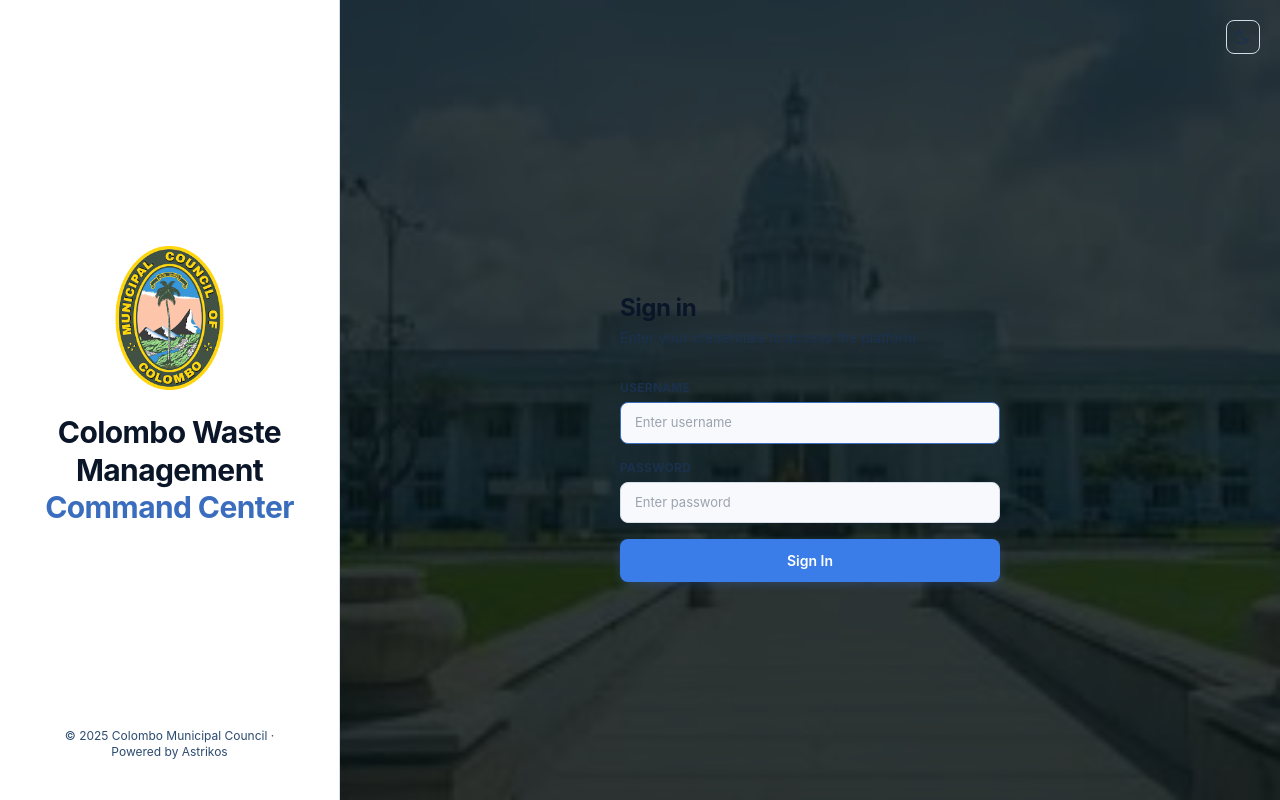
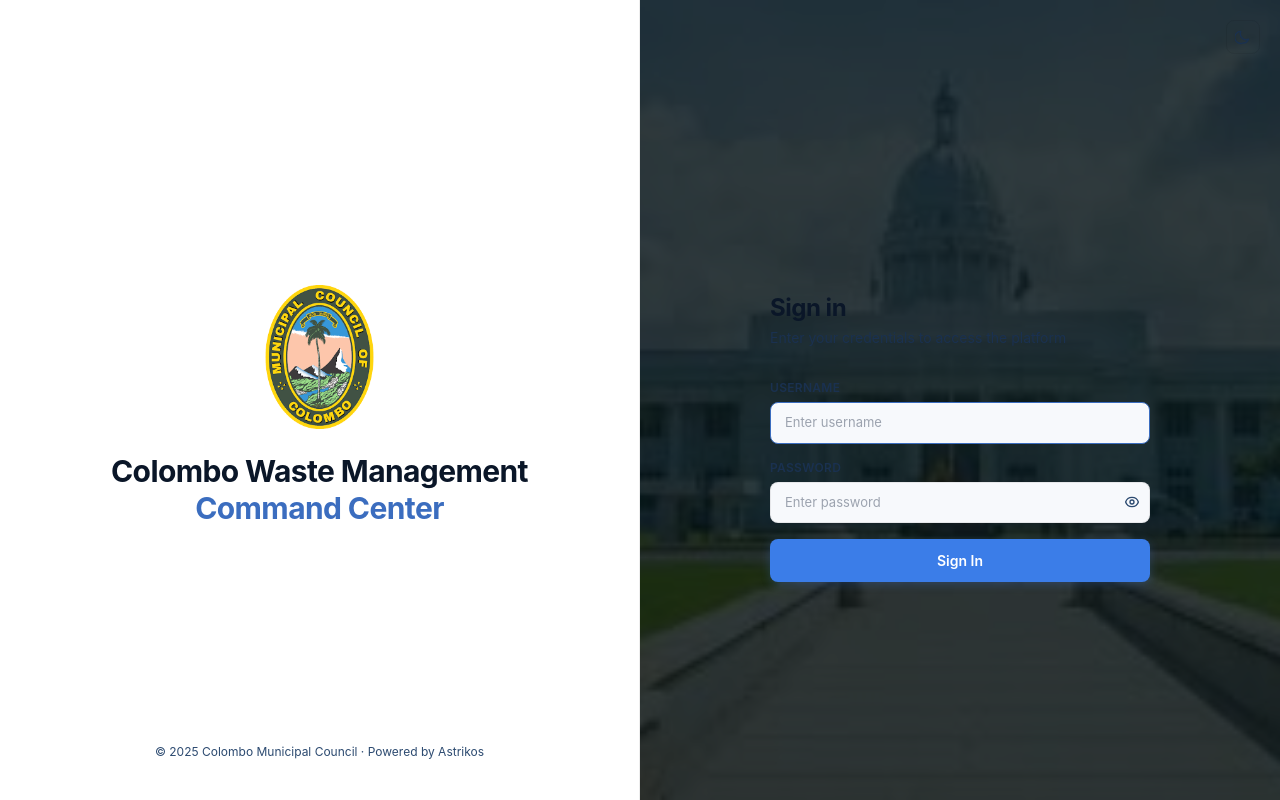
Before and after one commit to productastrikos/SWM_COLOMBO, a React (Create React App) app in the folder client/: page / in a window 1280 px wide. Built offline with nearby package versions, Linux system fonts and the light colour scheme; no server answers.

Commit message:
modified:   client/src/components/KPICard.js

```diff
--- a/client/src/components/Layout.js
+++ b/client/src/components/Layout.js
@@ -241,11 +241,11 @@ export default function Layout({ children, user, onLogout, theme = 'dark', onThe
   const pageTitle            = PAGE_TITLES[location.pathname] || 'Dashboard';
 
   return (
-    <div className={`theme-${theme} h-screen w-screen flex overflow-hidden bg-cwm-dark`}>
+    <div className={`theme-${theme} h-screen w-screen flex overflow-hidden bg-cwm-darker`}>
 
       {/* ── SIDEBAR ──────────────────────────────────────────── */}
       <aside
-        className="flex flex-col shrink-0 overflow-hidden transition-all duration-200 bg-cwm-darker border-r border-cwm-border"
+        className="flex flex-col shrink-0 overflow-hidden transition-all duration-200 bg-cwm-dark border-r border-cwm-border"
         style={{ width: sidebarOpen ? 'var(--cwm-sidebar-w, 244px)' : '60px' }}
       >
         {/* Logo row */}
@@ -343,7 +343,7 @@ export default function Layout({ children, user, onLogout, theme = 'dark', onThe
         {/* ── TOPBAR ──────────────────────────────────────────── */}
         <header
           className="shrink-0 flex items-center gap-3 px-4 border-b border-cwm-border"
-          style={{ height: 'var(--cwm-header-h, 62px)', background: 'var(--cwm-surface)' }}
+          style={{ height: 'var(--cwm-header-h, 62px)', background: 'var(--cwm-chrome-bg)' }}
         >
           {/* Sidebar toggle */}
           <button
--- a/client/src/components/ZoneFilterBar.js
+++ b/client/src/components/ZoneFilterBar.js
@@ -22,9 +22,9 @@ export default function ZoneFilterBar({ value, onChange, className = '' }) {
             onClick={() => onChange(z.id)}
             className="px-2.5 py-1 rounded-md text-[11px] font-semibold border transition-all"
             style={{
-              background:  active ? 'var(--cwm-accent-bg)'     : 'transparent',
-              borderColor: active ? 'var(--cwm-accent-border)'  : 'var(--cwm-border)',
-              color:       active ? 'var(--cwm-accent)'         : 'var(--cwm-text-faint)',
+              background:  active ? 'rgba(59, 125, 232, 0.15)' : 'transparent',
+              borderColor: active ? 'rgba(59, 125, 232, 0.45)' : 'var(--cwm-border)',
+              color:       active ? '#3b7de8'                   : 'var(--cwm-text-faint)',
             }}
           >
             {z.label}
--- a/client/src/index.css
+++ b/client/src/index.css
@@ -10,18 +10,18 @@
 :root,
 body[data-theme='dark'] {
   /* ▼ MASTER PANEL COLOR — change only this value to retheme every card & panel */
-  --cwm-panel:         #1e2a3a;
+  --cwm-panel:         #0a0a0a;
 
   /* Background layers */
-  --cwm-bg:            #141b24;
+  --cwm-bg:            #1c1c1c;
   --cwm-bg-elevated:   var(--cwm-panel);
-  --cwm-surface:       var(--cwm-panel);
-  --cwm-surface-soft:  #182434;
-  --cwm-surface-raised: #2b3850;
+  --cwm-surface:       #202020;
+  --cwm-surface-soft:  #141414;
+  --cwm-surface-raised: #2a2a2a;
 
   /* Borders */
-  --cwm-border:        #2e3f56;
-  --cwm-border-soft:   #263548;
+  --cwm-border:        rgba(255, 255, 255, 0.05);
+  --cwm-border-soft:   rgba(255, 255, 255, 0.03);
 
   /* Typography */
   --cwm-text:          #e8eef5;
@@ -29,22 +29,22 @@ body[data-theme='dark'] {
   --cwm-text-faint:    #8ca0b6;
 
   /* Brand */
-  --cwm-accent:        #5b8de0;
-  --cwm-accent-strong: #4a7ad4;
-  --cwm-accent-bg:     rgba(91, 141, 224, 0.11);
-  --cwm-accent-border: rgba(91, 141, 224, 0.26);
-  --cwm-glow:          rgba(91, 141, 224, 0.14);
+  --cwm-accent:        #c8c8c8;
+  --cwm-accent-strong: #a8a8a8;
+  --cwm-accent-bg:     rgba(200, 200, 200, 0.08);
+  --cwm-accent-border: rgba(200, 200, 200, 0.20);
+  --cwm-glow:          rgba(200, 200, 200, 0.08);
 
   /* ▼ ACTION BUTTON COLOR — change these two to retheme every filled button */
-  --cwm-btn:           #3b7de8;
-  --cwm-btn-hover:     #2d6ad4;
+  --cwm-btn:           #3d3d3d;
+  --cwm-btn-hover:     #505050;
   --cwm-btn-text:      #ffffff;
 
-  /* KPI card surface — borderless in dark mode for a flatter, modern look */
-  --cwm-kpi-bg:        var(--cwm-panel);
-  --cwm-kpi-border:    transparent;
+  /* KPI card surface — lifted above panel background for contrast */
+  --cwm-kpi-bg:        #202020;
+  --cwm-kpi-border:    #333333;
 
-  /* General panel border — borderless in dark mode */
+  /* General panel border — visible in dark mode */
   --cwm-panel-border:  transparent;
 
   /* Logo image: invert the silver-on-white PNG so it's visible on the dark sidebar */
@@ -77,7 +77,7 @@ body[data-theme='dark'] {
 
   /* Chart infrastructure (tooltip, grid, axes) */
   --cwm-chart-tooltip-bg:     var(--cwm-panel);
-  --cwm-chart-tooltip-border: #2e3f56;
+  --cwm-chart-tooltip-border: #333333;
   --cwm-chart-grid:           rgba(255, 255, 255, 0.04);
 
   /* Chart bar fills — RAG status, semi-opaque */
@@ -101,16 +101,17 @@ body[data-theme='dark'] {
   --cwm-modal-warning-border:  #4d3810;
   --cwm-modal-danger-bg:       #2b0f0f;
   --cwm-modal-danger-border:   #4d1a1a;
-  --cwm-modal-info-bg:         #0f1e2b;
-  --cwm-modal-info-border:     #1a3048;
+  --cwm-modal-info-bg:         #1a1a1a;
+  --cwm-modal-info-border:     #2e2e2e;
   --cwm-modal-advisory-bg:     #1a0f2b;
   --cwm-modal-advisory-border: #341a4d;
-  --cwm-modal-teal-bg:         #0a1f22;
-  --cwm-modal-teal-border:     #134040;
+  --cwm-modal-teal-bg:         #161616;
+  --cwm-modal-teal-border:     #2a2a2a;
 
   /* Layout */
   --cwm-sidebar-w: 244px;
   --cwm-header-h:  62px;
+  --cwm-chrome-bg: var(--cwm-bg);
 }
 
 body[data-theme='light'] {
@@ -123,8 +124,8 @@ body[data-theme='light'] {
   --cwm-surface-soft:  #f7f9fc;
   --cwm-surface-raised: #edf1f8;
 
-  --cwm-border:        #d3dce9;
-  --cwm-border-soft:   #dfe6f0;
+  --cwm-border:        rgba(0, 0, 0, 0.07);
+  --cwm-border-soft:   rgba(0, 0, 0, 0.04);
 
   --cwm-text:          #0a1628;
   --cwm-text-muted:    #1a3150;
@@ -146,7 +147,7 @@ body[data-theme='light'] {
   --cwm-kpi-border:    var(--cwm-border);
 
   /* General panel border — visible in light mode */
-  --cwm-panel-border:  var(--cwm-border);
+  --cwm-panel-border:  transparent;
 
   /* Logo image: no filter needed, silver logo is visible on light sidebar */
   --cwm-logo-filter: none;
@@ -205,6 +206,7 @@ body[data-theme='light'] {
 
   --cwm-sidebar-w: 244px;
   --cwm-header-h:  62px;
+  --cwm-chrome-bg: var(--cwm-panel);
 }
 
 /* ─── Base ───────────────────────────────────────────────── */
@@ -234,7 +236,10 @@ body {
 /* ─── Legacy utility classes (keep existing JSX working) ─── */
 .bg-cwm-dark        { background-color: var(--cwm-bg) !important; }
 .bg-cwm-darker      { background-color: var(--cwm-panel) !important; }
-.bg-cwm-panel       { background: var(--cwm-panel) !important; box-shadow: var(--cwm-shadow-sm); }
+/* Light mode: swap sidebar/topbar chrome vs. page content */
+body[data-theme='light'] .bg-cwm-dark   { background-color: var(--cwm-panel) !important; }
+body[data-theme='light'] .bg-cwm-darker { background-color: var(--cwm-bg)    !important; }
+.bg-cwm-panel       { background: var(--cwm-surface) !important; box-shadow: var(--cwm-shadow-sm); }
 .bg-cwm-btn         { background-color: var(--cwm-btn) !important; }
 .border-cwm-border  { border-color: var(--cwm-border) !important; }
 .bg-cwm-accent      { background-color: var(--cwm-accent) !important; }
@@ -288,27 +293,19 @@ body[data-theme='light'] .bg-black\/75              { background-color: rgba(20,
 
 /* ─── KPI Card ───────────────────────────────────────────── */
 .kpi-card {
-  background: var(--cwm-kpi-bg);
-  border: 1px solid var(--cwm-kpi-border);
+  background: var(--cwm-surface);
+  border: none;
   border-radius: 16px;
   padding: 20px;
-  box-shadow: var(--cwm-shadow-sm);
-  transition: box-shadow 0.25s ease, transform 0.2s ease, border-color 0.2s ease;
+  box-shadow: none;
+  transition: transform 0.2s ease;
   position: relative;
   overflow: hidden;
-}
-.kpi-card::before {
-  content: '';
-  position: absolute;
-  inset: 0;
-  border-radius: inherit;
-  background: linear-gradient(135deg, rgba(255,255,255,0.035) 0%, transparent 60%);
-  pointer-events: none;
+  display: flex;
+  flex-direction: column;
 }
 .kpi-card:hover {
-  box-shadow: var(--cwm-shadow-md), 0 0 0 1.5px var(--cwm-accent-border);
   transform: translateY(-2px);
-  border-color: var(--cwm-accent-border);
 }
 
 /* Shared surface for KPI Detail Modal cards — same tokens as .kpi-card */
@@ -322,7 +319,7 @@ body[data-theme='light'] .bg-black\/75              { background-color: rgba(20,
 .glass-panel {
   background: var(--cwm-surface);
   border: 1px solid var(--cwm-panel-border);
-  box-shadow: var(--cwm-shadow-md);
+  box-shadow: none;
 }
 
 /* Light-theme: darken the Tailwind 400-level colour classes used for KPI values */
@@ -340,11 +337,12 @@ body[data-theme='light'] .kpi-modal .text-violet-400  { color: #6d28d9 !importan
 body[data-theme='light'] .kpi-modal .text-violet-500  { color: #6d28d9 !important; }
 body[data-theme='light'] .kpi-modal .text-blue-400    { color: #1d4ed8 !important; }
 
-/* ─── Dark-mode: kill ALL Tailwind border-cwm-border panel borders ─────── */
-/* border-cwm-border is a static Tailwind color (#334155); override globally */
+/* border-cwm-border maps to --cwm-border token in dark mode */
 body[data-theme='dark'] .border-cwm-border {
-  border-color: transparent !important;
+  border-color: var(--cwm-border) !important;
 }
+/* Keep chart accent lines blue in dark mode regardless of accent token */
+body[data-theme='dark'] .recharts-line .recharts-line-curve { stroke: #5b8de0; }
 
 /* ─── Sidebar nav ────────────────────────────────────────── */
 .nav-section-label {
@@ -644,32 +642,29 @@ body[data-theme='light'] [class*='text-gray-'] { color: var(--cwm-text-muted); }
   background: var(--cwm-surface-raised);
 }
 .cwm-timeframe-btn.is-active {
-  color: var(--cwm-text);
-  background: var(--cwm-bg-elevated);
-  border-color: var(--cwm-accent-border);
-  box-shadow: 0 1px 2px rgba(0,0,0,0.18), inset 0 0 0 1px var(--cwm-accent-border);
+  color: #3b7de8;
+  background: rgba(59, 125, 232, 0.12);
+  border-color: rgba(59, 125, 232, 0.35);
+  box-shadow: 0 1px 2px rgba(0,0,0,0.18), inset 0 0 0 1px rgba(59, 125, 232, 0.35);
 }
 body[data-theme='light'] .cwm-timeframe-btn.is-active {
-  background: var(--cwm-panel);
-  color: var(--cwm-accent-strong);
+  background: rgba(59, 125, 232, 0.10);
+  color: #3b7de8;
   box-shadow: 0 1px 2px rgba(15, 35, 75, 0.10);
 }
 
-/* ─── KPI card border tweaks ─────────────────────────────── */
-/* Borderless KPI cards in dark mode — token already removes border, but
-   protect against hover ring that re-introduces one. */
-body[data-theme='dark'] .kpi-card,
-.theme-dark .kpi-card { border: none; }
-body[data-theme='dark'] .kpi-card:hover,
-.theme-dark .kpi-card:hover {
-  border: none;
-  box-shadow: var(--cwm-shadow-md), 0 0 0 1.5px var(--cwm-accent-border);
-}
+/* ─── KPI icon colour per theme ───────────────────────────── */
+body[data-theme='dark']  .cwm-kpi-icon { color: #3b7de8 !important; }
+body[data-theme='light'] .cwm-kpi-icon { color: #3b7de8 !important; }
 
 /* Trend badges (KPICard) — borderless in both themes */
 .kpi-trend-badge {
   border: 0 !important;
   background: transparent;
+  border-radius: 6px;
+}
+body[data-theme='light'] .kpi-trend-badge {
+  filter: saturate(1.4) brightness(0.75);
 }
 
 /* ─── Advisory (purple) UI ───────────────────────────────── */
--- a/client/src/pages/Login.js
+++ b/client/src/pages/Login.js
@@ -6,6 +6,7 @@ export default function Login({ onLogin, theme = 'dark', onThemeToggle }) {
   const [password, setPassword] = useState('');
   const [error,    setError]    = useState('');
   const [loading,  setLoading]  = useState(false);
+  const [showPassword, setShowPassword] = useState(false);
 
   const handleSubmit = async (e) => {
     e.preventDefault();
@@ -28,7 +29,7 @@ export default function Login({ onLogin, theme = 'dark', onThemeToggle }) {
     >
       {/* ── LEFT BRANDING PANEL ────────────────────────────── */}
       <div
-        className="hidden lg:flex flex-col justify-between w-[340px] shrink-0 p-10 relative overflow-hidden"
+        className="hidden lg:flex flex-col justify-between w-[640px] shrink-0 p-10 relative overflow-hidden"
         style={{
           background: 'var(--cwm-bg-elevated)',
           borderRight: '1px solid var(--cwm-border)',
@@ -180,9 +181,10 @@ export default function Login({ onLogin, theme = 'dark', onThemeToggle }) {
                 >
                   Password
                 </label>
+                <div style={{ position: 'relative' }}>
                 <input
                   id="cwm-password"
-                  type="password"
+                  type={showPassword ? 'text' : 'password'}
                   value={password}
                   onChange={(e) => setPassword(e.target.value)}
                   className="app-input"
@@ -194,7 +196,7 @@ export default function Login({ onLogin, theme = 'dark', onThemeToggle }) {
                     border: '1px solid var(--cwm-border)',
                     color: 'var(--cwm-text)',
                     borderRadius: 8,
-                    padding: '10px 14px',
+                    padding: '10px 40px 10px 14px',
                     fontSize: 13,
                     width: '100%',
                     outline: 'none',
@@ -204,6 +206,37 @@ export default function Login({ onLogin, theme = 'dark', onThemeToggle }) {
                   onFocus={e => e.target.style.borderColor = 'var(--cwm-accent)'}
                   onBlur={e  => e.target.style.borderColor = 'var(--cwm-border)'}
                 />
+                <button
+                  type="button"
+                  onClick={() => setShowPassword(v => !v)}
+                  style={{
+                    position: 'absolute',
+                    right: 10,
+                    top: '50%',
+                    transform: 'translateY(-50%)',
+                    background: 'none',
+                    border: 'none',
+                    cursor: 'pointer',
+                    padding: 0,
+                    color: 'var(--cwm-text-faint)',
+                    display: 'flex',
+                    alignItems: 'center',
+                  }}
+                  tabIndex={-1}
+                  aria-label={showPassword ? 'Hide password' : 'Show password'}
+                >
+                  {showPassword ? (
+                    <svg width="16" height="16" fill="none" stroke="currentColor" viewBox="0 0 24 24">
+                      <path strokeLinecap="round" strokeLinejoin="round" strokeWidth={2} d="M13.875 18.825A10.05 10.05 0 0112 19c-4.478 0-8.268-2.943-9.543-7a9.97 9.97 0 011.563-3.029m5.858.908a3 3 0 114.243 4.243M9.878 9.878l4.242 4.242M9.88 9.88l-3.29-3.29m7.532 7.532l3.29 3.29M3 3l3.59 3.59m0 0A9.953 9.953 0 0112 5c4.478 0 8.268 2.943 9.543 7a10.025 10.025 0 01-4.132 5.411m0 0L21 21" />
+                    </svg>
+                  ) : (
+                    <svg width="16" height="16" fill="none" stroke="currentColor" viewBox="0 0 24 24">
+                      <path strokeLinecap="round" strokeLinejoin="round" strokeWidth={2} d="M15 12a3 3 0 11-6 0 3 3 0 016 0z" />
+                      <path strokeLinecap="round" strokeLinejoin="round" strokeWidth={2} d="M2.458 12C3.732 7.943 7.523 5 12 5c4.478 0 8.268 2.943 9.542 7-1.274 4.057-5.064 7-9.542 7-4.477 0-8.268-2.943-9.542-7z" />
+                    </svg>
+                  )}
+                </button>
+                </div>
               </div>
 
               <button
```
Also changed, not shown: client/src/components/KPICard.js (+30 -33 lines), client/src/components/chartUtils.js (+5 -5 lines), client/src/pages/Dashboard.js (+3 -22 lines).
